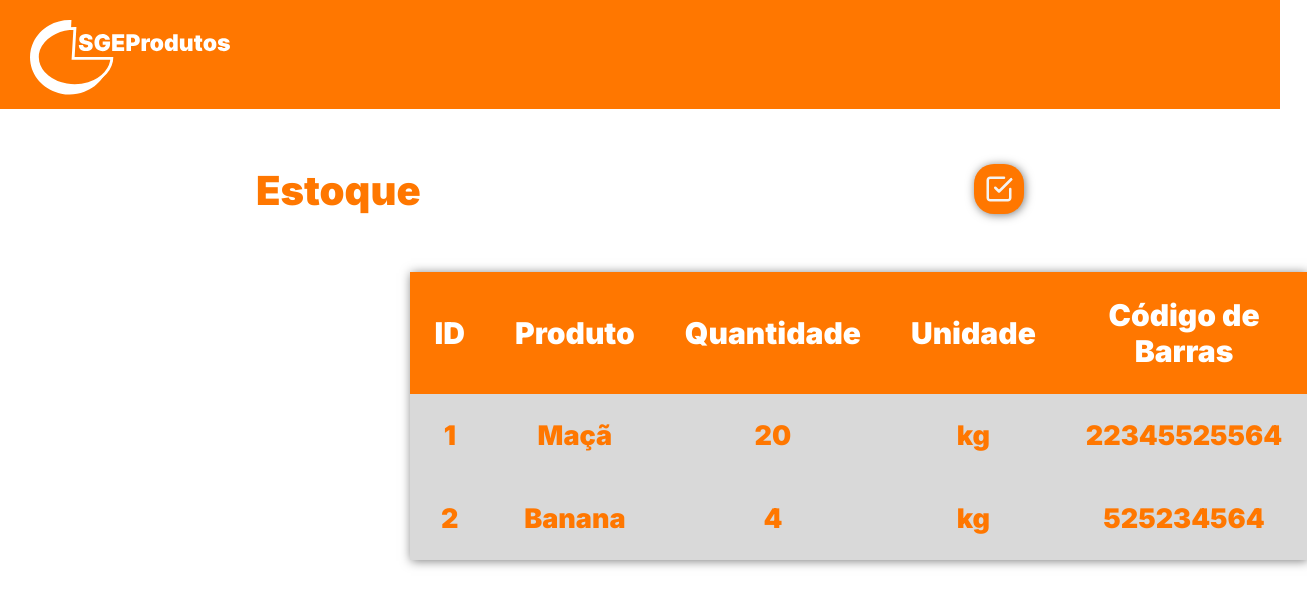
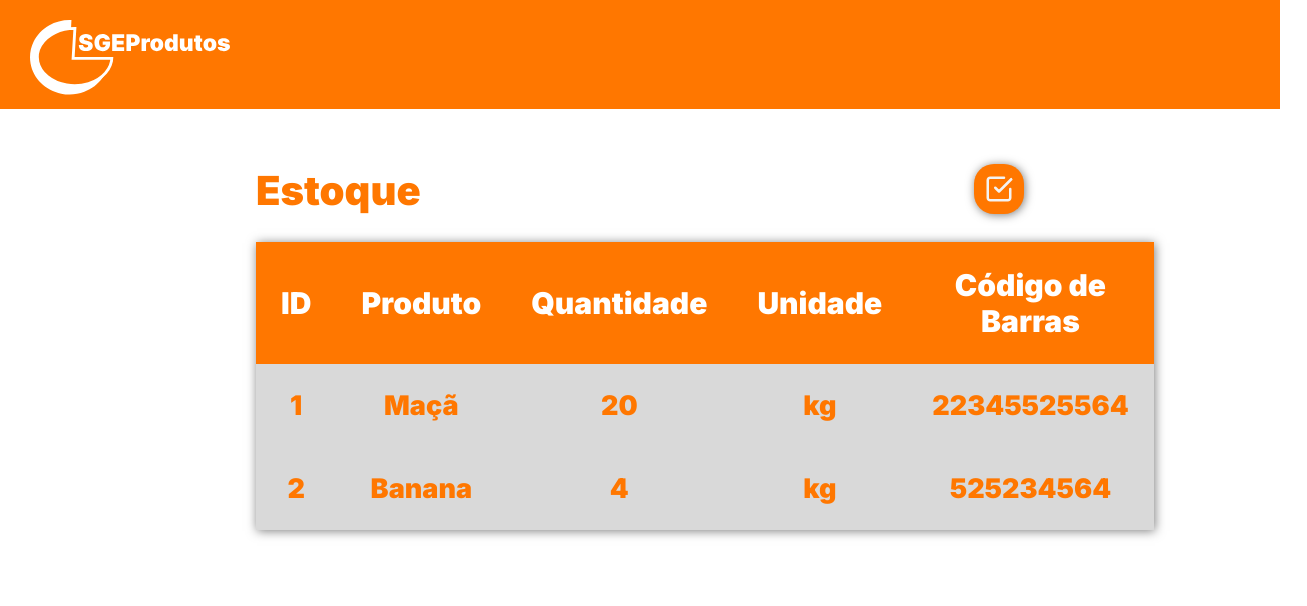
Before and after one commit to JeffSSampaio/SGE-React, a React (Create React App) app in the folder sgeprodutos/: page /estoque in a window 1280 px wide. Shown: the top 606 px of the page, 1307 px wide, since content can reach past the window. Built offline with nearby package versions, Linux system fonts and the light colour scheme.

Commit message:
fix: tirando div desnecessária

```diff
--- a/sgeprodutos/src/TabelaEstoque.js
+++ b/sgeprodutos/src/TabelaEstoque.js
@@ -2,7 +2,6 @@ import'./Tabela_estoque.css'
 
 function TabelaEstoque(){
     return(
-     <div className='containerEstoque'>
      <table className='tabelaEstoque'>
       <thead>
         <th>ID</th>
@@ -28,7 +27,6 @@ function TabelaEstoque(){
         </tr>
       </tbody>
      </table>
-     </div>
     )
 }
 export default TabelaEstoque;
```
